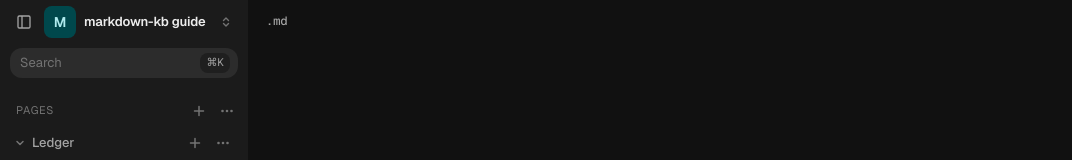
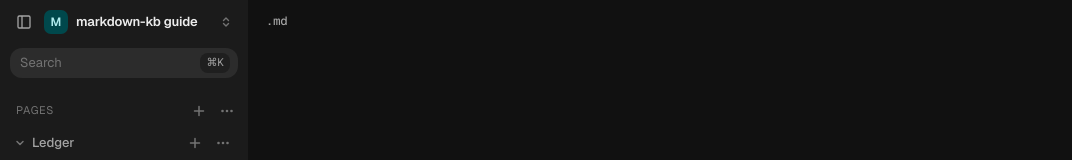
Before and after one commit to sebmendo1/markdown-knowledge-base, a Next.js app: page /guide in a window 1280 px wide. Shown: the top 160 px of the page, without its empty margins (0-1072 px from the left). Built offline with nearby package versions, Linux system fonts and the light colour scheme.

Commit message:
Make the header project letter 24 by 24 pixels.

```diff
--- a/app/projects.css
+++ b/app/projects.css
@@ -45,10 +45,10 @@
   letter-spacing: -0.01em;
 }
 .project-switch .project-tile {
-  width: 32px;
-  height: 32px;
-  border-radius: 8px;
-  font-size: 14px;
+  width: 24px;
+  height: 24px;
+  border-radius: 7px;
+  font-size: 12px;
 }
 .project-switch-icon { flex: none; color: var(--text-faint); }
 
@@ -257,7 +257,7 @@
 
 @media (pointer: coarse) {
   .project-switch { height: 44px; }
-  .project-switch .project-tile { width: 44px; height: 44px; border-radius: 12px; font-size: 17px; }
+  .project-switch .project-tile { width: 24px; height: 24px; border-radius: 7px; font-size: 12px; }
   .switcher-item { padding: 10px 8px; }
   .switcher-action { height: 44px; }
   .launcher-secondary, .launcher-primary { height: 44px; }
```
